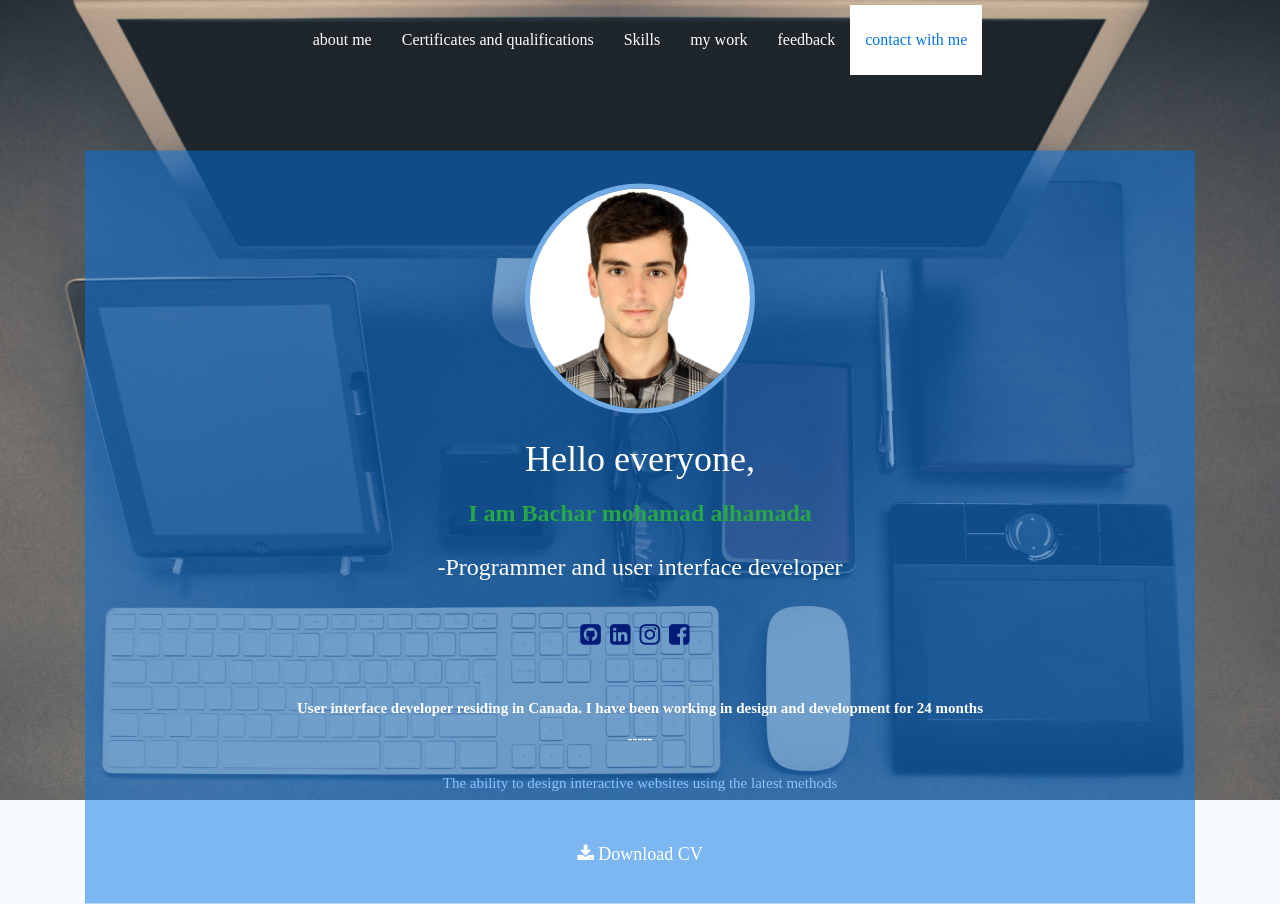
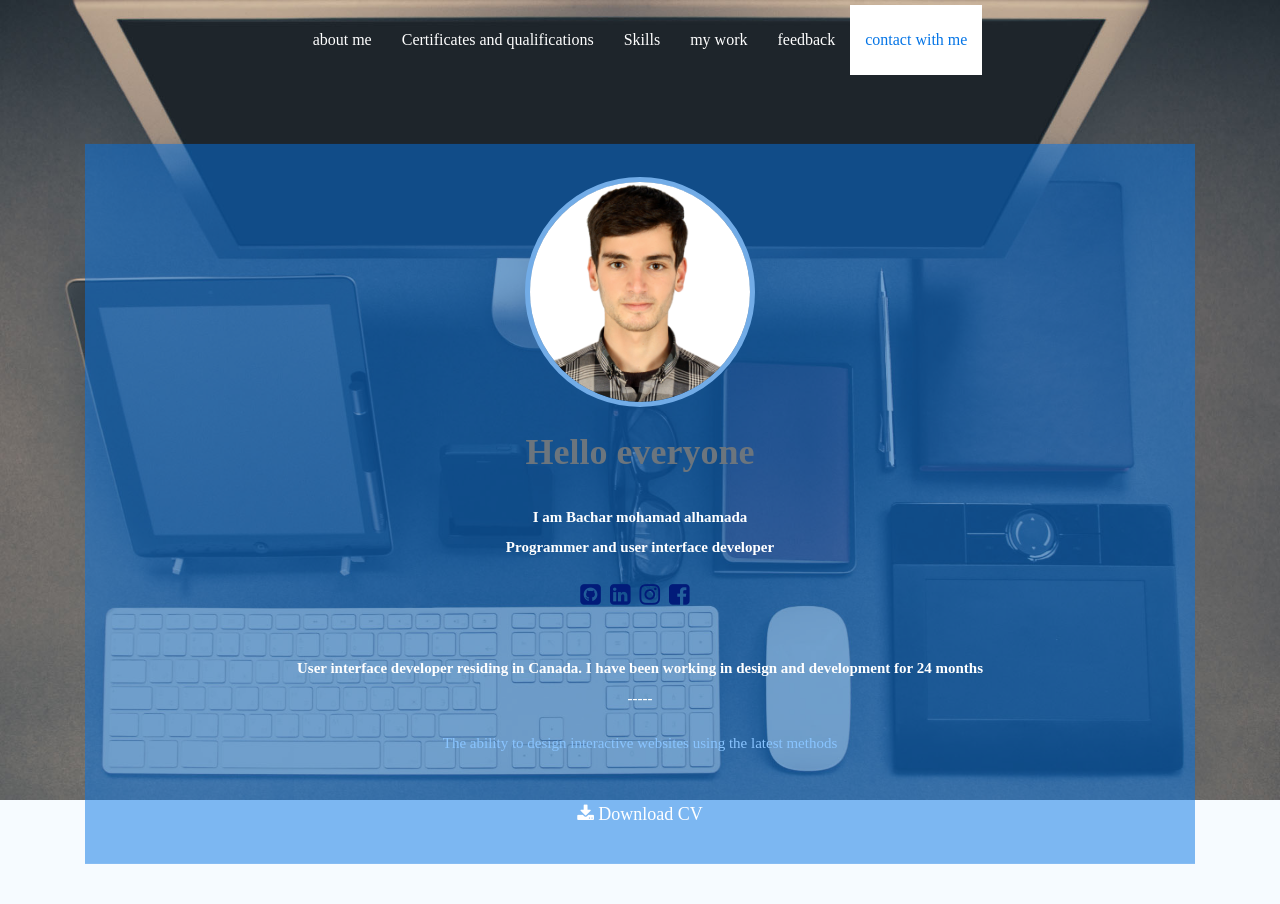
Before and after one commit to bachar157/bachar_alhamada-protofilo, a plain HTML site: page index.html in a window 1280 px wide. Shown: the top 904 px of the page. Drawn offline with nearby package versions, Linux system fonts and the light colour scheme; a web font is replaced by a local one.

Commit message:
fish everything

```diff
--- a/assets/style/index.css
+++ b/assets/style/index.css
@@ -250,7 +250,7 @@ header {
     float: right;
   }
 
-  section.licence ul.timeline li:nth-of-type(even) .time-box:after {
+  section.licence ul.timeline li:nth-of-type(odd) .time-box:after {
     left: auto;
     right: -10px;
     border: 0;
--- a/index.html
+++ b/index.html
@@ -31,11 +31,13 @@
             alt="personal-img"
           />
 
-          <h1>
-           Hello everyone, <br>
-          <span class="font-weight-bold text-success"> I am Bachar mohamad  alhamada</span> <br>
-            <span class="font-weight-lighter "> -Programmer and user interface developer </span>
-          </h1>
+          <h1 class="text-muted font-weight-bold">
+           Hello everyone <br>
+           </h1>
+           <h2>
+          <span class="font-weight-bold "> I am Bachar mohamad  alhamada</span> <br>
+            <span class="font-weight-lighter "> Programmer and user interface developer </span>
+          </h2>
           <ul class="list-inline">
             <li class="list-inline-item">
               <a href="https://github.com/bachar157">
@@ -168,7 +170,7 @@
           <div class="row">
             <div class="col-lg col-md-4 col-sm-6">
               <div class="stat text-center">
-                <div class="circle p-3 mb-2 bg-light text-dark " data-value="0.40">
+                <div class="circle " data-value="0.60">
                   <span></span>
                 </div>
                 <p>HTML</p>
@@ -339,7 +341,7 @@
                         src="./assets/img/slider/1.jpg"
                       />
                       <h3>
-                        Mohamed Hany
+                        Moh Hany
                         <span>A client on an moustkel  platform</span>
                       </h3>
                       <p>
```
